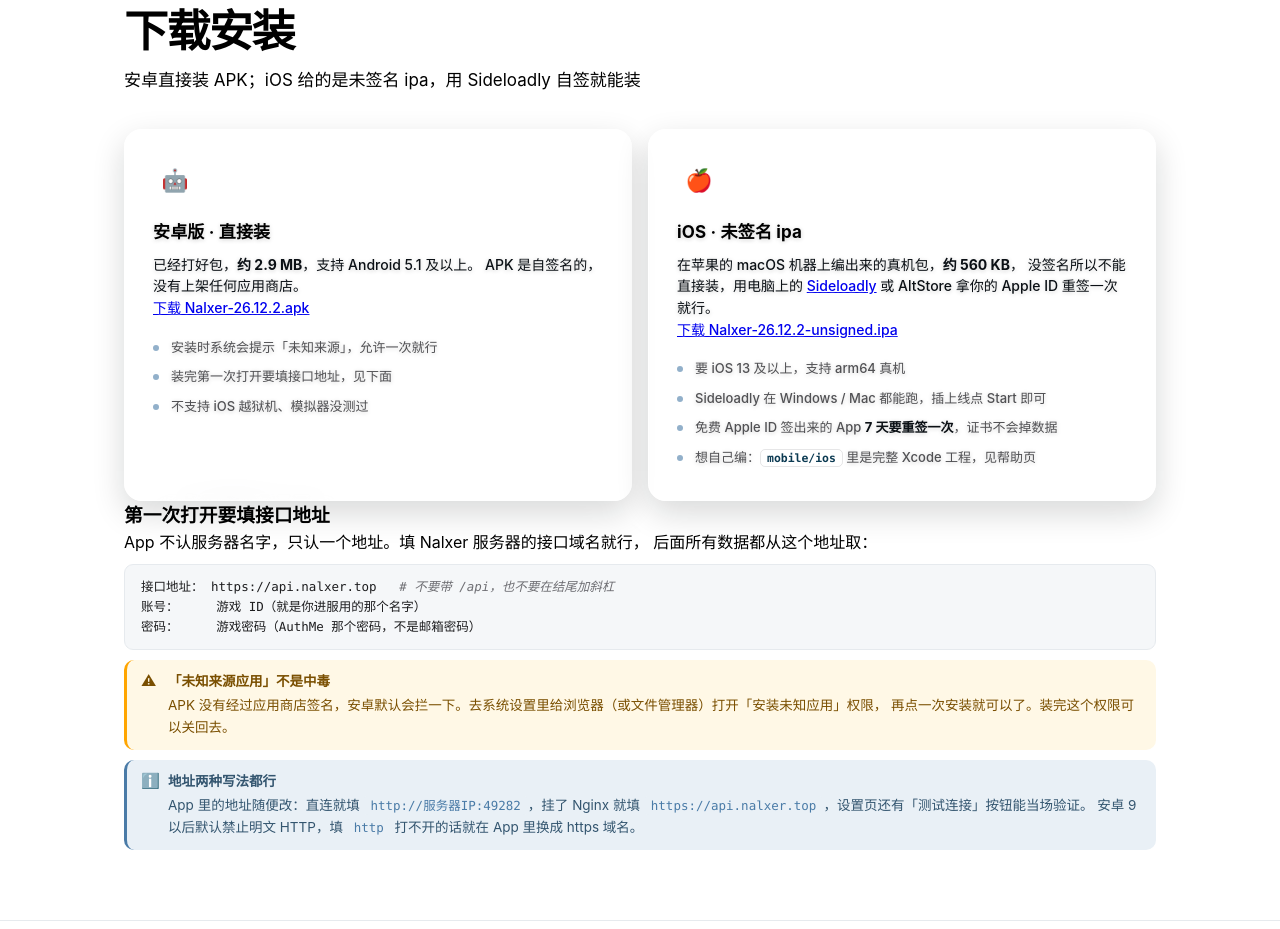
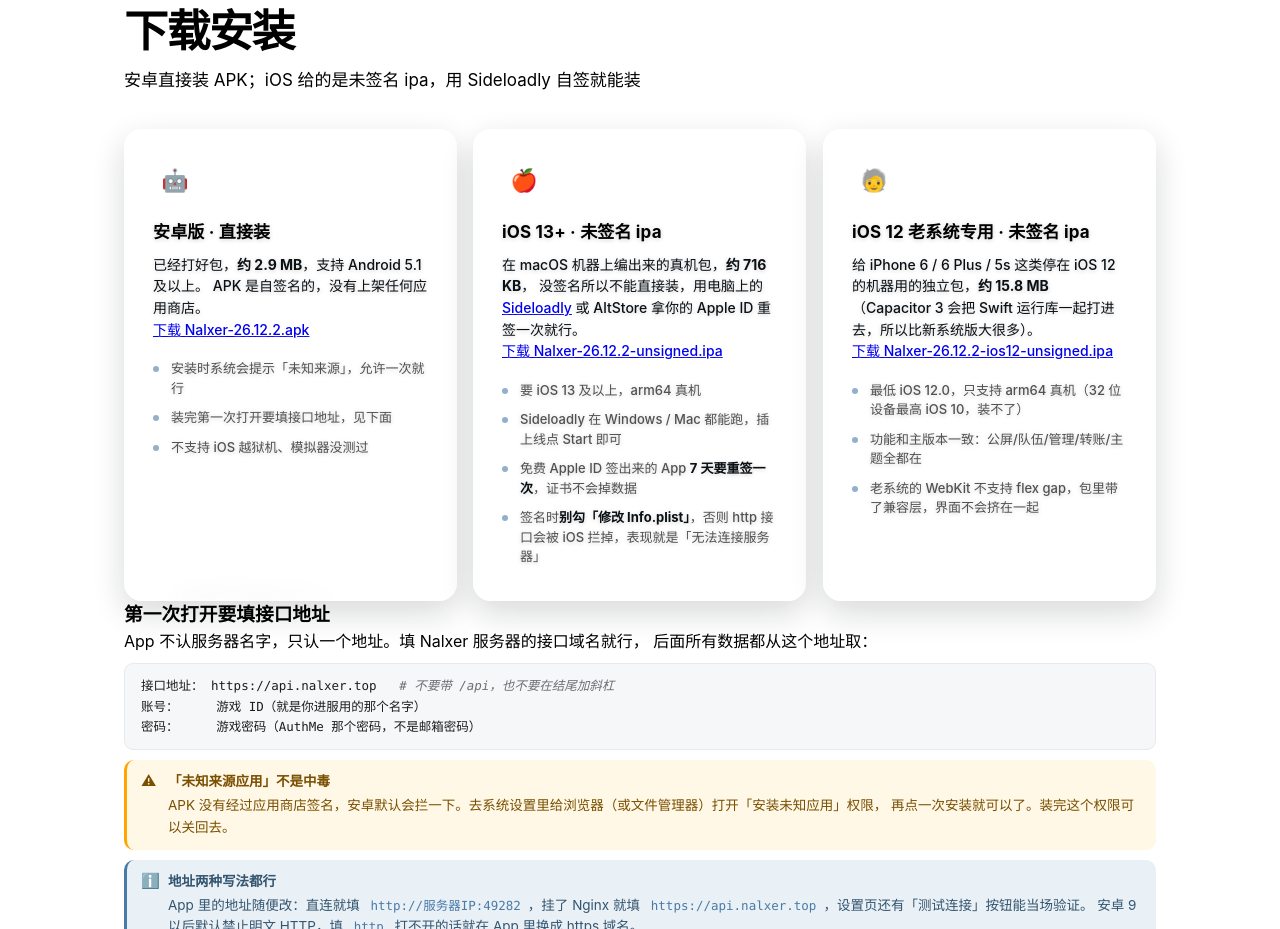
Before and after one commit to liuxuanming2021/InTheNameOfLinux, a plain HTML site: page nalxerapp.html in a window 1280 px wide. Shown: the part 2989-3918 px from the top of the page. Drawn offline with Linux system fonts and the light colour scheme.

Commit message:
网站更新

```diff
--- a/nalxerapp.html
+++ b/nalxerapp.html
@@ -406,16 +406,29 @@
 
       <div class="card reveal">
         <div class="card-icon">🍎</div>
-        <h3>iOS · 未签名 ipa</h3>
-        <p>在苹果的 macOS 机器上编出来的真机包，<strong>约 560 KB</strong>，
+        <h3>iOS 13+ · 未签名 ipa</h3>
+        <p>在 macOS 机器上编出来的真机包，<strong>约 716 KB</strong>，
            没签名所以不能直接装，用电脑上的 <a href="https://sideloadly.io/" target="_blank" rel="noopener">Sideloadly</a>
            或 AltStore 拿你的 Apple ID 重签一次就行。</p>
         <p><a href="download/Nalxer-26.12.2-unsigned.ipa" download>下载 Nalxer-26.12.2-unsigned.ipa</a></p>
         <ul>
-          <li>要 iOS 13 及以上，支持 arm64 真机</li>
+          <li>要 iOS 13 及以上，arm64 真机</li>
           <li>Sideloadly 在 Windows / Mac 都能跑，插上线点 Start 即可</li>
           <li>免费 Apple ID 签出来的 App <strong>7 天要重签一次</strong>，证书不会掉数据</li>
-          <li>想自己编：<code>mobile/ios</code> 里是完整 Xcode 工程，见帮助页</li>
+          <li>签名时<strong>别勾「修改 Info.plist」</strong>，否则 http 接口会被 iOS 拦掉，表现就是「无法连接服务器」</li>
+        </ul>
+      </div>
+
+      <div class="card reveal">
+        <div class="card-icon">🧓</div>
+        <h3>iOS 12 老系统专用 · 未签名 ipa</h3>
+        <p>给 iPhone 6 / 6 Plus / 5s 这类停在 iOS 12 的机器用的独立包，<strong>约 15.8 MB</strong>
+           （Capacitor 3 会把 Swift 运行库一起打进去，所以比新系统版大很多）。</p>
+        <p><a href="download/Nalxer-26.12.2-ios12-unsigned.ipa" download>下载 Nalxer-26.12.2-ios12-unsigned.ipa</a></p>
+        <ul>
+          <li>最低 iOS 12.0，只支持 arm64 真机（32 位设备最高 iOS 10，装不了）</li>
+          <li>功能和主版本一致：公屏/队伍/管理/转账/主题全都在</li>
+          <li>老系统的 WebKit 不支持 flex gap，包里带了兼容层，界面不会挤在一起</li>
         </ul>
       </div>
     </div>
```
Also changed, not shown: nalxerapphelp.html (+11 -0 lines), 2 other files.
